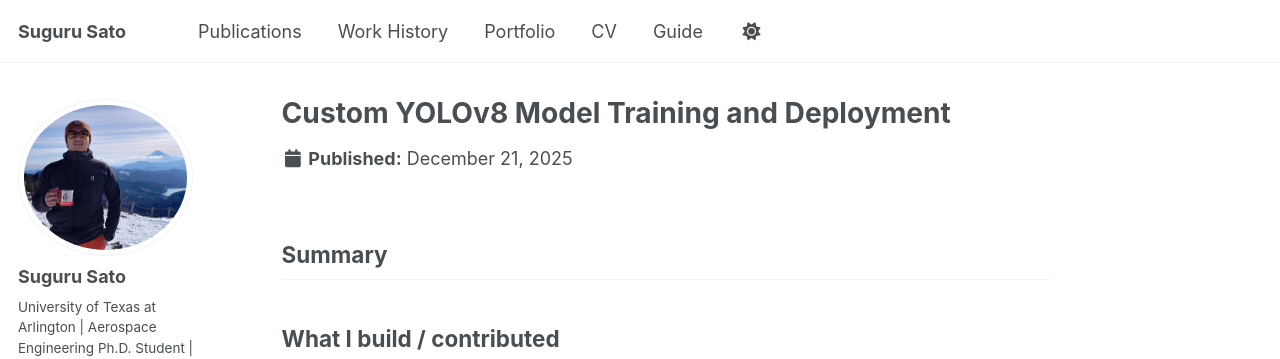
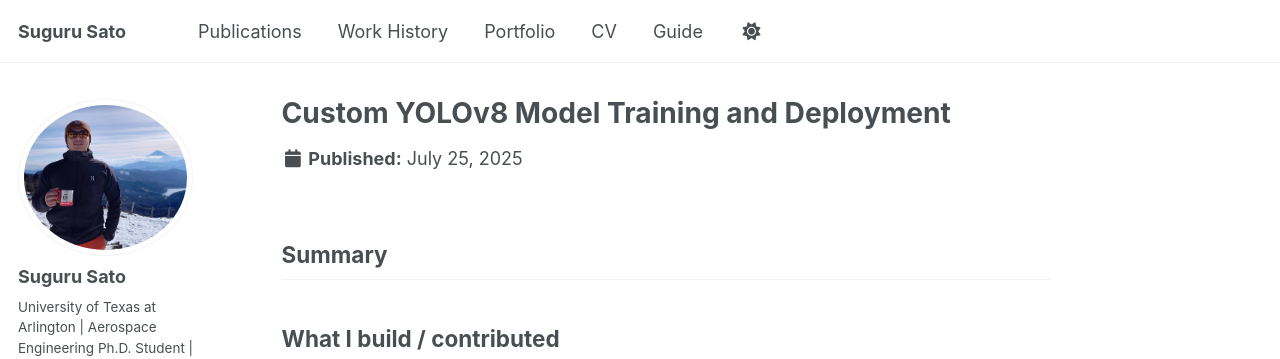
Before and after one commit to GitHub-Suguru/GitHub-Suguru.github.io, a Jekyll site: the page built from _portfolio/custom_yolo_model.md, in a window 1280 px wide and 1130 px high. Shown: the top 359 px of the window. Built offline with Jekyll 4.4.1, drawn with Linux system fonts in a browser that asks for light colours; some web fonts are replaced; a script bundle is joined from its source files by our own code; library files that are not in the unit come from our copies.

Commit message:
Update custom_yolo_model.md

```diff
--- a/_portfolio/custom_yolo_model.md
+++ b/_portfolio/custom_yolo_model.md
@@ -3,7 +3,7 @@
 excerpt: "Complete step-by-step description of custom YOLOv8 model training and deployment. <br/><img src='/images/500x300.png'>"
 collection: portfolio
 permalink: /portfolio/custom_yolo_model/
-date: 2025-12-21
+date: 2025-07-25
 ---
 
 ## Summary
```
